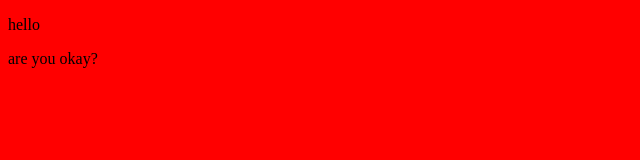
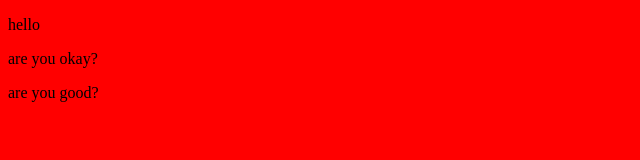
Before and after one commit to DevMaria446/Hello, a website: page index.html in a window 1280 px wide. Shown: the whole page, without its empty margins (0-640 px from the left). Drawn offline with Linux system fonts and the light colour scheme.

Commit message:
i added nav

```diff
--- a/index.html
+++ b/index.html
@@ -9,5 +9,10 @@
 <body>
     <p>hello</p>
     <p> are you okay?</p>
+    <nav>
+        <p>are you good?
+
+        </p>
+    </nav>
 </body>
 </html>
```
